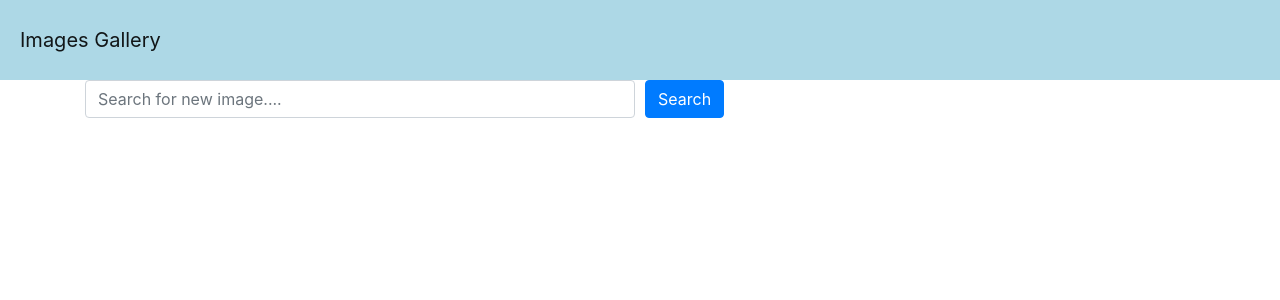
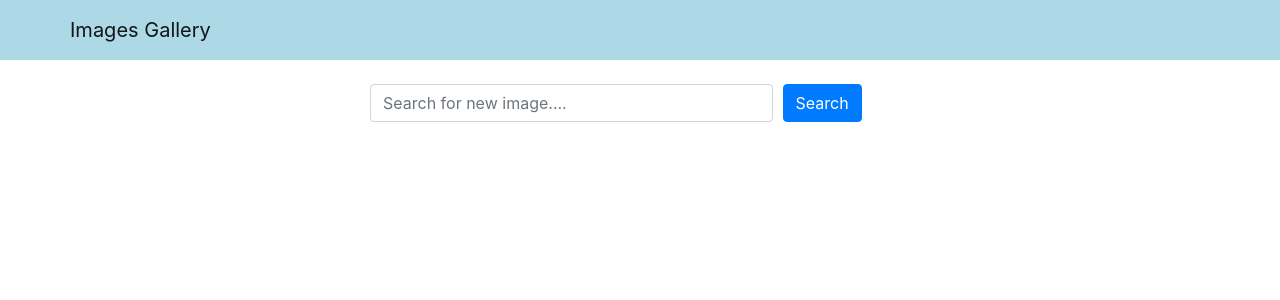
Before and after one commit to Earthpasserby/frontend-fullsatack-tutorial, a React (Vite) app in the folder Documents/images-gallery/frontend/: page / in a window 1280 px wide. Shown: the top 300 px of the page. Built offline with nearby package versions, Linux system fonts and the light colour scheme.

Commit message:
searchbar

```diff
--- a/Documents/images-gallery/frontend/src/components/Header.jsx
+++ b/Documents/images-gallery/frontend/src/components/Header.jsx
@@ -1,16 +1,19 @@
 // import React from "react";
-import { Navbar } from "react-bootstrap";
+import { Navbar, Container } from "react-bootstrap";
 
 const navbarStyle = {
+  //JS styling
   backgroundColor: "lightblue",
-  padding: "20px"
+  padding: "10px",
 };
 
 const Header = ({ title }) => {
   //destructuring
   return (
     <Navbar style={navbarStyle} variant="light">
-      <Navbar.Brand href="/">{title}</Navbar.Brand>
+      <Container>
+        <Navbar.Brand href="/">{title}</Navbar.Brand>
+      </Container>
     </Navbar>
   );
 };
--- a/Documents/images-gallery/frontend/src/components/Search.jsx
+++ b/Documents/images-gallery/frontend/src/components/Search.jsx
@@ -3,16 +3,18 @@
 
 const Search = () => {
   return (
-    <Container>
-      <Row>
-        <Col>
+    <Container className="mt-4">
+      <Row className="justify-content-center">
+        <Col xs={12} md={8} lg={6}>
           <Form>
             <Form.Row>
-              <Col>
+              <Col xs={9}>
                 <Form.Control placeholder="Search for new image...." />
               </Col>
               <Col>
-                <Button variant="primary" type="submit">Search</Button>
+                <Button variant="primary" type="submit">
+                  Search
+                </Button>
               </Col>
             </Form.Row>
           </Form>
```
